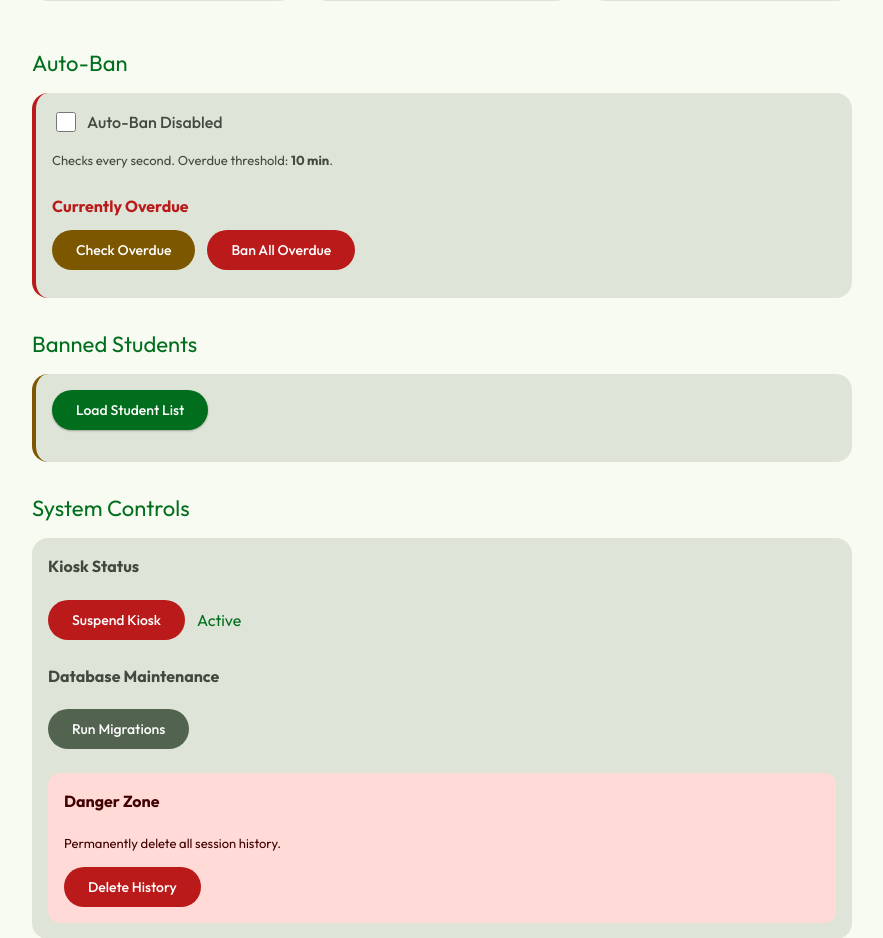
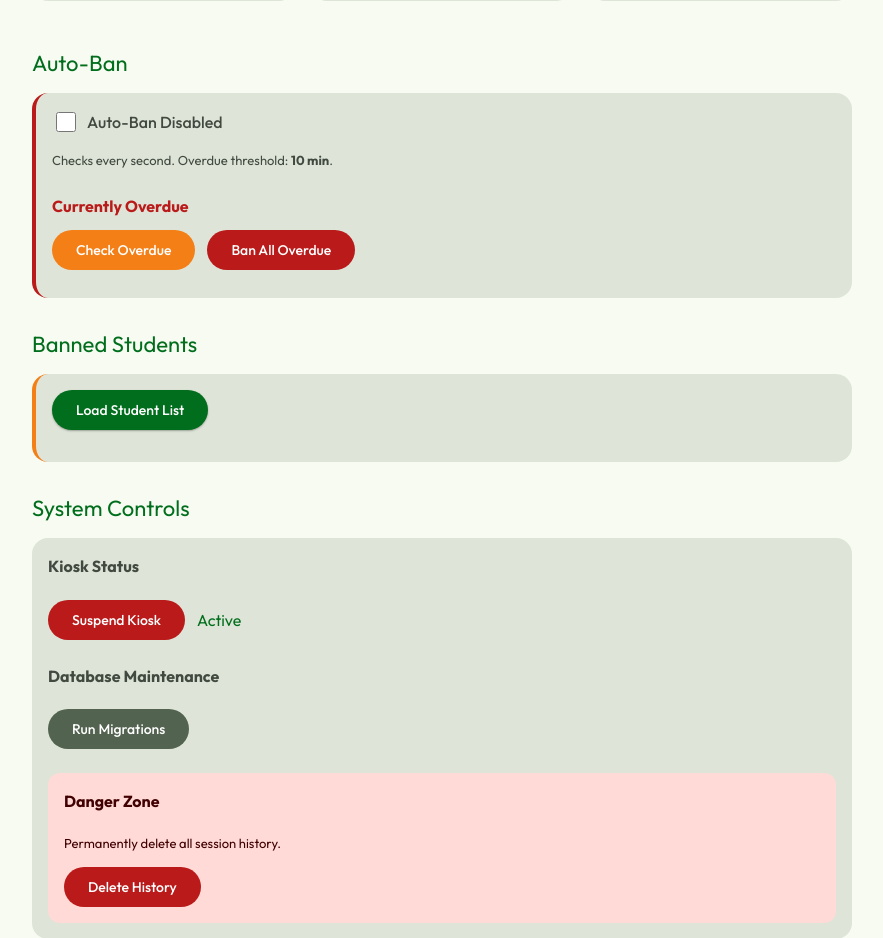
Before and after one commit to notsointeresting/HalllDay, a Flask app: page /admin in a window 1280 px wide. Shown: the part 1149-2087 px from the top of the page, without its empty margins (198-1081 px from the left). Run offline with Flask 3, Linux system fonts and the light colour scheme; the visitor is signed in with stand-in values (Sample User, id 1); data comes from the database, SQL or seed files in the repository; data that the repository does not hold is empty.

Commit message:
feat: Add overdue item detection to kiosk status panel logic, update available state text, and refresh custom status color palette.

```diff
--- a/static/style.css
+++ b/static/style.css
@@ -37,19 +37,25 @@
   --md-sys-color-on-surface-variant: #424940;
   --md-sys-color-outline: #72796f;
 
-  /* Custom Status Colors mapped to M3 roles or extensions */
-  --color-green-primary: var(--md-sys-color-primary);
-  --color-green-container: var(--md-sys-color-primary-container);
-  --color-green-on-container: var(--md-sys-color-on-primary-container);
+  /* Custom Status Colors - BOLD / SATURATED as requested */
+  /* Green: Deep, vibrant forest/emerald */
+  --color-green-primary: #1b5e20;
+  --color-green-container: #4caf50;
+  /* Bold Green (Material 500) */
+  --color-green-on-container: #ffffff;
+  /* White text on bold BG */
 
-  --color-red-primary: var(--md-sys-color-error);
-  --color-red-container: var(--md-sys-color-error-container);
-  --color-red-on-container: var(--md-sys-color-on-error-container);
+  /* Red: Strong, alert red */
+  --color-red-primary: #b71c1c;
+  --color-red-container: #ef5350;
+  /* Bold Red (Material 400) */
+  --color-red-on-container: #ffffff;
 
-  /* Yellow / Warning */
-  --color-yellow-primary: #7d5700;
-  --color-yellow-container: #ffdea7;
-  --color-yellow-on-container: #271900;
+  /* Yellow: Vibrant Gold/Amber */
+  --color-yellow-primary: #f57f17;
+  --color-yellow-container: #ffca28;
+  /* Bold Amber (Material 400) */
+  --color-yellow-on-container: #3e2723;
 
   /* Shared High-Contrast Status Text */
   --color-overdue-text: #b24000;
```
Also changed, not shown: static/kiosk.js (+17 -5 lines).
